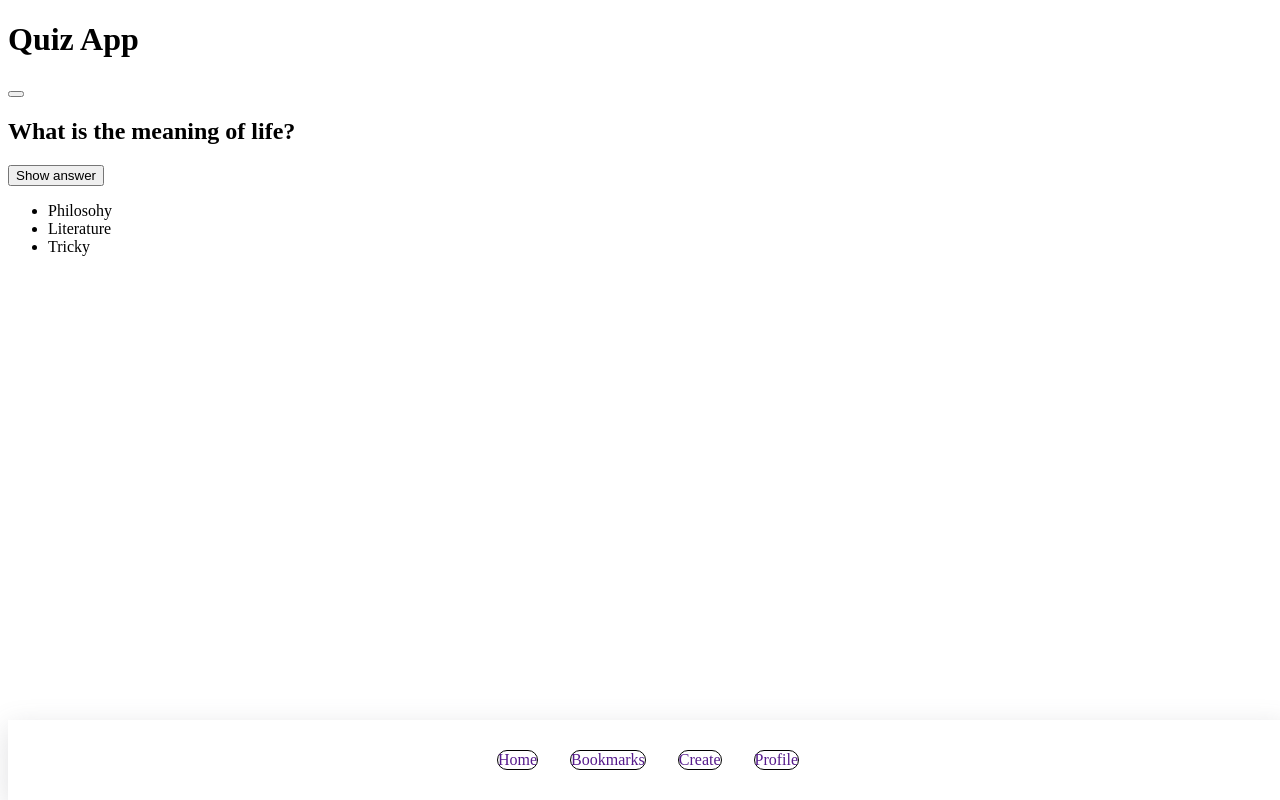
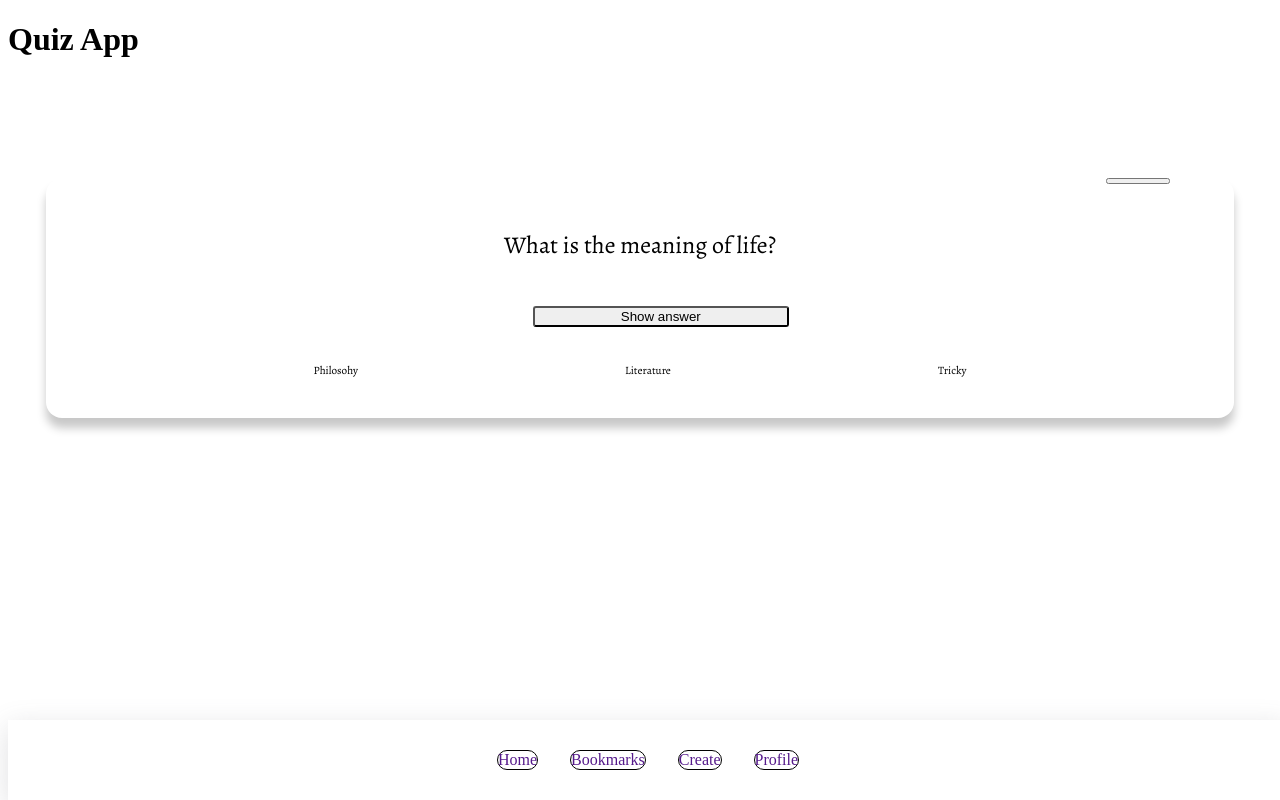
Before and after one commit to timurbuch/quiz-app, a website built with Vite: page index.html in a window 1280 px wide. Built offline with nearby package versions, Linux system fonts and the light colour scheme.

Commit message:
apply basic styling to card component

```diff
--- a/css/components/card.css
+++ b/css/components/card.css
@@ -1,3 +1,43 @@
 .card {
-
+    margin-top: 15vh;
+    margin-left: 3vw;
+    margin-right: 3vw;
+    min-height: 30vh;
+    background-color: white;
+    border-radius: 1rem;
+    box-shadow:rgba(0, 0, 0, 0.22) 0px 10px 10px;
+    position: relative;
+    display: flex;
+    text-align: center;
+    flex-direction: column;
+    justify-content: space-between;
+    font-family: 'Alegreya', serif;
 }
+.card__bookmark {
+    display: block;
+    align-self: flex-end;
+    width: 5vw;
+    margin-right: 5vw;
+}
+.card__question {
+    text-align: center;
+    font-size: 1.5rem;
+    font-weight: 400;
+}
+.card__button {
+    display: block;
+    width: 20vw;
+    margin-left: 38vw;
+    margin-right: 38vw;
+    border-radius: 3px;
+}
+.tags {
+    font-size: 0.7rem;
+    display:flex;
+    flex-direction: row;
+    list-style-type: none;
+    justify-content: space-evenly;
+    flex-wrap: wrap;
+    padding-inline-start: 0;
+    margin-bottom: 5vh;
+}
```
